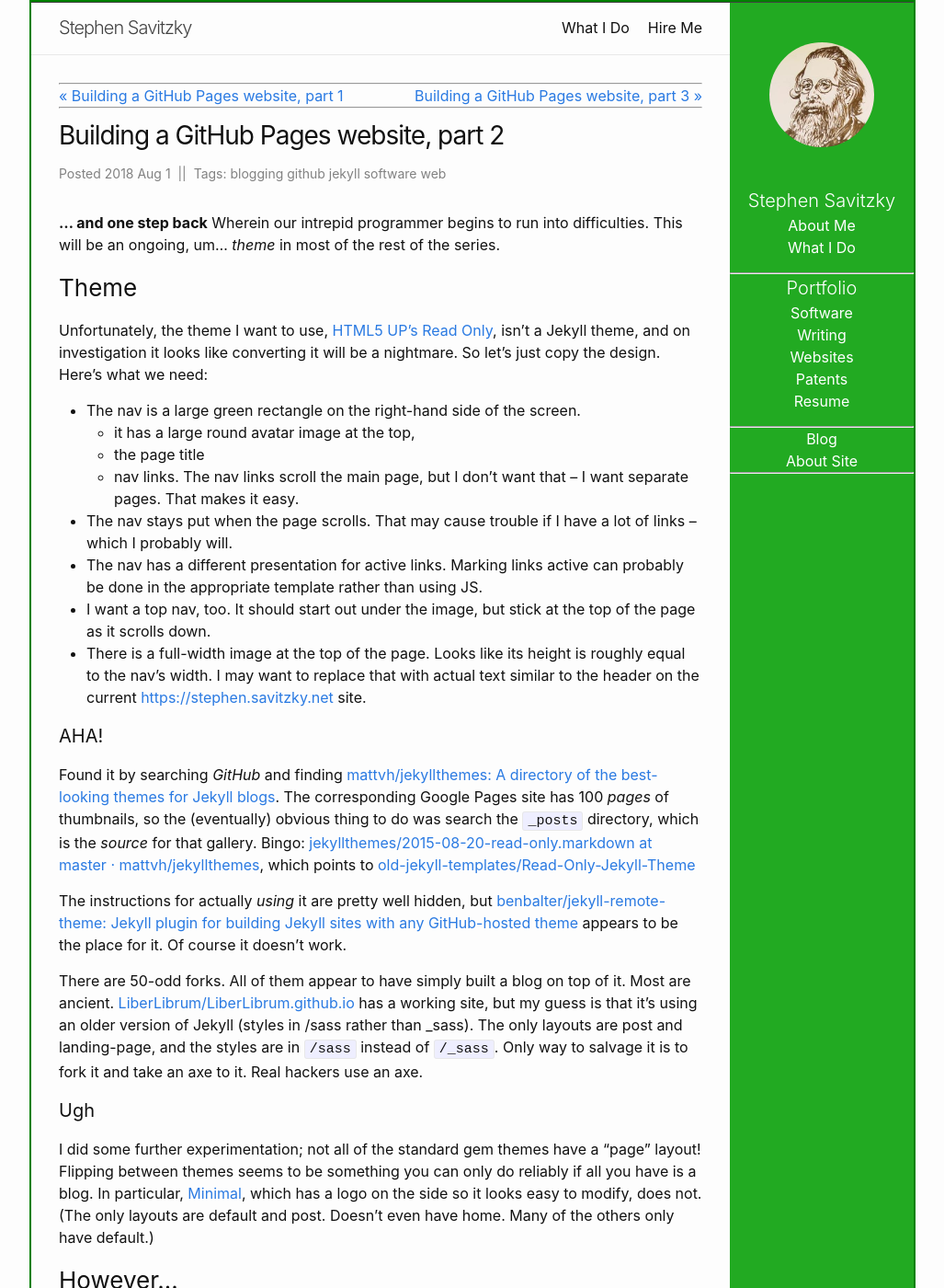
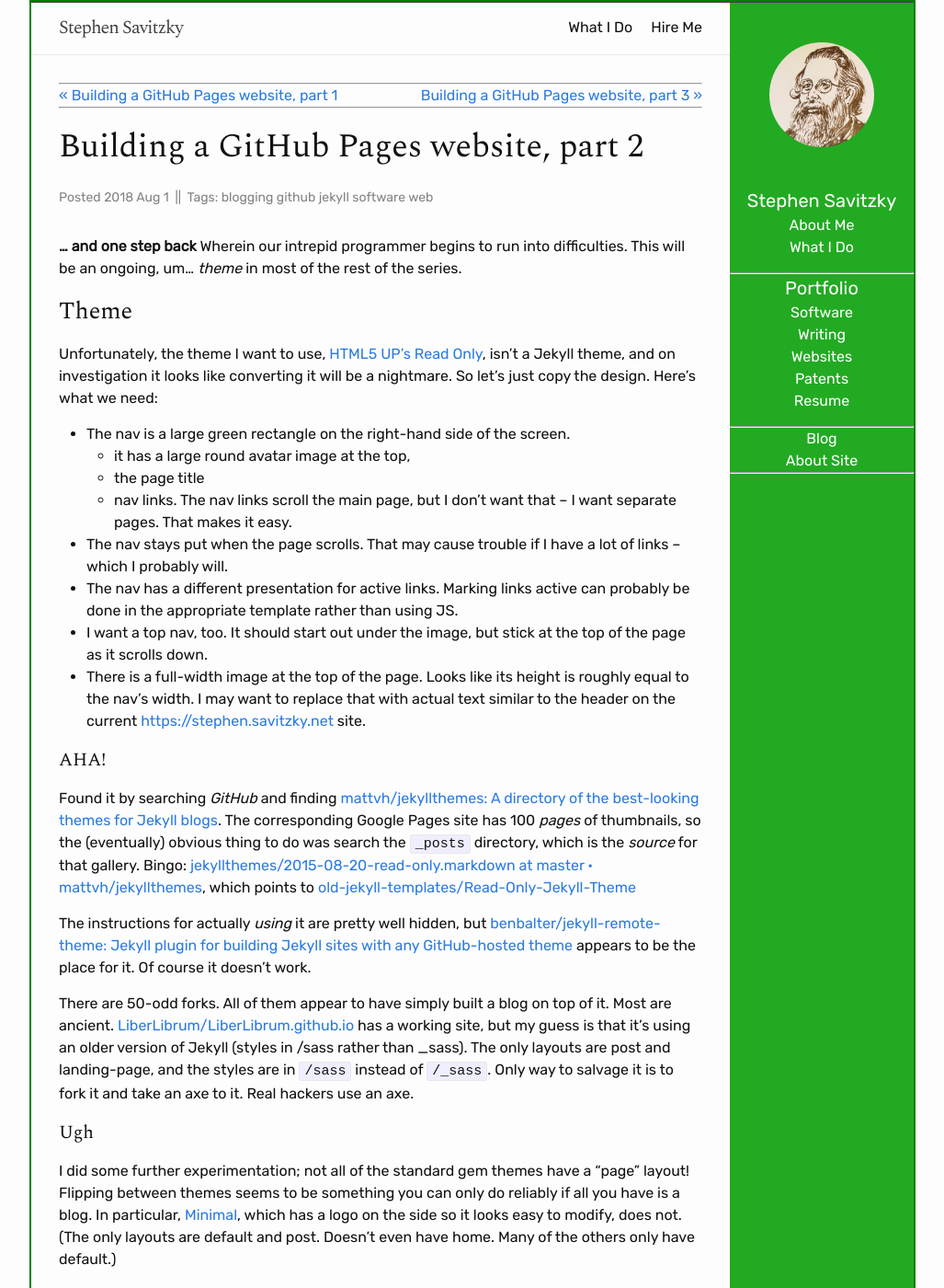
Before and after one commit to ssavitzky/ssavitzky.github.io, a Jekyll site: the page built from _posts/2018-08-01-building-the-site-pt-2.md, in a window 1280 px wide and 1400 px high. Shown: the whole window at 92% size, without its empty margins (126-1153 px from the left). Built offline with Jekyll 4.4.1, drawn with Linux system fonts in a browser that asks for light colours.

Commit message:
Set font families, adjust heading sizes.
Use Google's Spectra for headings, and Rubik for the body font.

Re-adjust heading sizes.  One thing that was throwing it off was that
the title of a post has to be a regular H1 when it's on a page by
itself, and smaller when it's in a list.

```diff
--- a/_includes/head.html
+++ b/_includes/head.html
@@ -2,6 +2,11 @@
   <meta charset="utf-8">
   <meta http-equiv="X-UA-Compatible" content="IE=edge">
   <meta name="viewport" content="width=device-width, initial-scale=1">
+  <link rel="stylesheet"
+          href="https://fonts.googleapis.com/css?family=Spectral">
+  <link rel="stylesheet"
+          href="https://fonts.googleapis.com/css?family=Rubik">
+
   {%- if jekyll.environment != 'production' -%}
       {%- comment -%}
         We're in the development environment, so set the page title to
--- a/_layouts/post.html
+++ b/_layouts/post.html
@@ -28,7 +28,8 @@ layout: default
   <p></p>
 
   <header class="post-header">
-    <h1 class="page-heading post-title p-name" itemprop="name headline"
+    {% comment %} post-title has wrong size for this usage. {% endcomment %}
+    <h1 class="page-heading  p-name" itemprop="name headline"
         >{{ page.title | escape }}</h1>
     {%- assign post=page -%}
     {%- include post-metadata.html post=post -%}
--- a/_sass/minima.scss
+++ b/_sass/minima.scss
@@ -2,7 +2,9 @@
 
 // Define defaults for each variable.
 
-$base-font-family: -apple-system, BlinkMacSystemFont, "Segoe UI", Roboto, Helvetica, Arial, sans-serif, "Apple Color Emoji", "Segoe UI Emoji", "Segoe UI Symbol" !default;
+$base-font-family: Rubik, Spectral, Roboto, Helvetica, Arial, sans-serif, "Apple Color Emoji", "Segoe UI Emoji", "Segoe UI Symbol" !default;
+$headline-font-family: Spectral, serif !default;
+
 $base-font-size:   16px !default;
 $base-font-weight: 400 !default;
 $small-font-size:  $base-font-size * 0.875 !default;
--- a/_sass/minima/_base.scss
+++ b/_sass/minima/_base.scss
@@ -39,7 +39,6 @@ ul, ol, dl, figure,
 %vertical-rhythm {
   margin-bottom: $spacing-unit / 2;
 }
-
 
 
 /**
@@ -95,9 +94,20 @@ li {
  */
 h1, h2, h3, h4, h5, h6 {
   font-weight: $base-font-weight;
+  font-family: $headline-font-family;
 }
 
+h1 {
+  @include relative-font-size(2);
+}
 
+h2 {
+  @include relative-font-size(1.75);
+}
+
+h3 {
+  @include relative-font-size(1.5);
+}
 
 /**
  * Links
--- a/_sass/minima/_layout.scss
+++ b/_sass/minima/_layout.scss
@@ -73,6 +73,7 @@ body {
 
 .site-title {
   @include relative-font-size(1.25);
+  font-family: $headline-font-family;
   font-weight: 300;
   line-height: $base-line-height * $base-font-size * 2.25;
   letter-spacing: -1px;
@@ -446,11 +447,13 @@ body {
 }
 
 .page-heading {
-  @include relative-font-size(1.75);
+  @include relative-font-size(2.25);
+  font-family: $headline-font-family;
 }
 
 .post-list-heading {
   @include relative-font-size(1.75);
+  font-family: $headline-font-family;
 }
 
 .post-list {
@@ -482,7 +485,8 @@ body {
 }
 
 .post-title {
-  @include relative-font-size(1.75);
+  @include relative-font-size(1.5);
+  font-family: $headline-font-family;
   letter-spacing: -1px;
   line-height: 1;
 
@@ -496,6 +500,7 @@ body {
 
   h2 {
     @include relative-font-size(2);
+  font-family: $headline-font-family;
 
     @include media-query($on-laptop) {
       @include relative-font-size(1.75);
@@ -504,6 +509,7 @@ body {
 
   h3 {
     @include relative-font-size(1.625);
+  font-family: $headline-font-family;
 
     @include media-query($on-laptop) {
       @include relative-font-size(1.375);
@@ -512,6 +518,7 @@ body {
 
   h4 {
     @include relative-font-size(1.25);
+  font-family: $headline-font-family;
 
     @include media-query($on-laptop) {
       @include relative-font-size(1.125);
```
